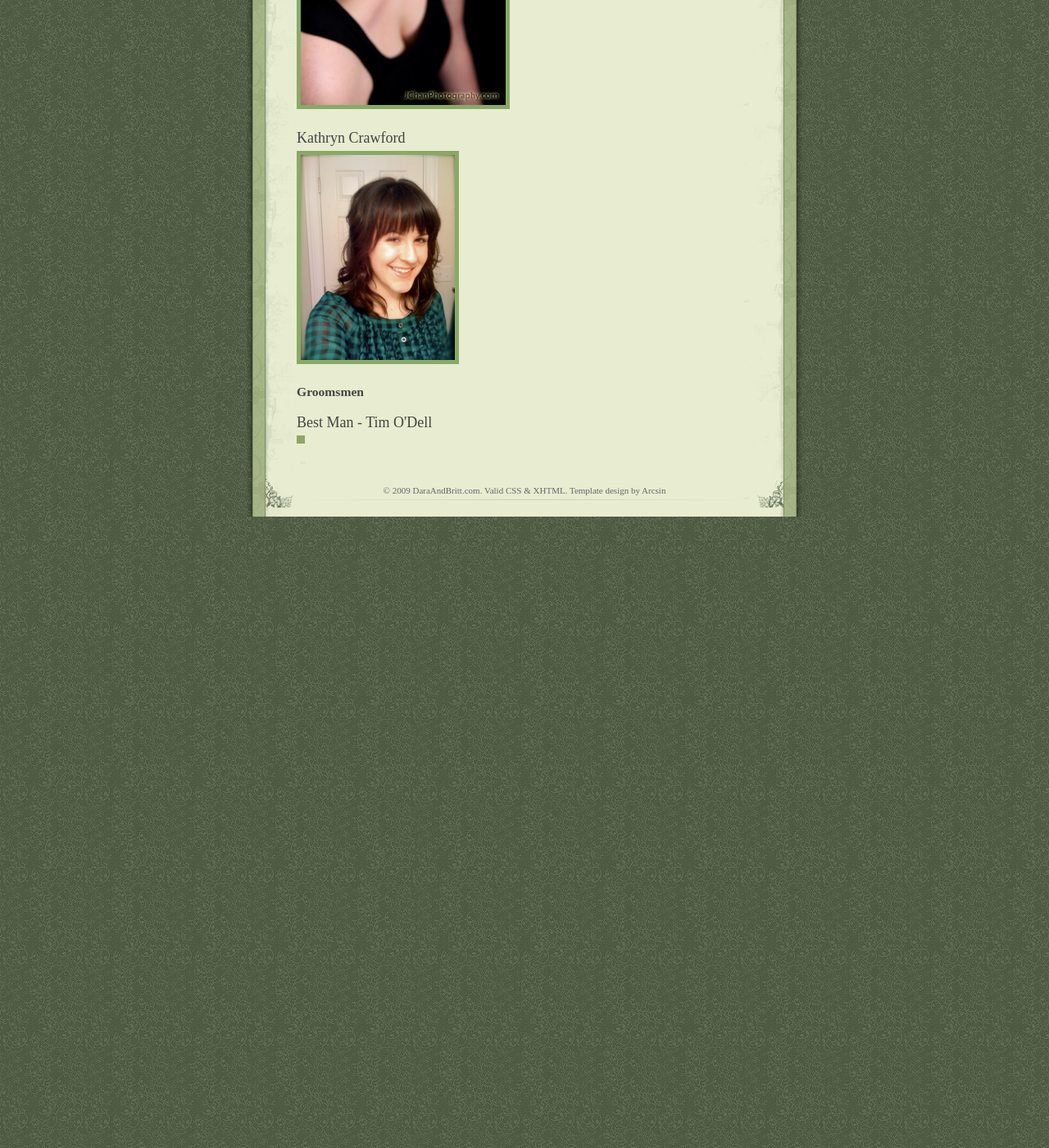
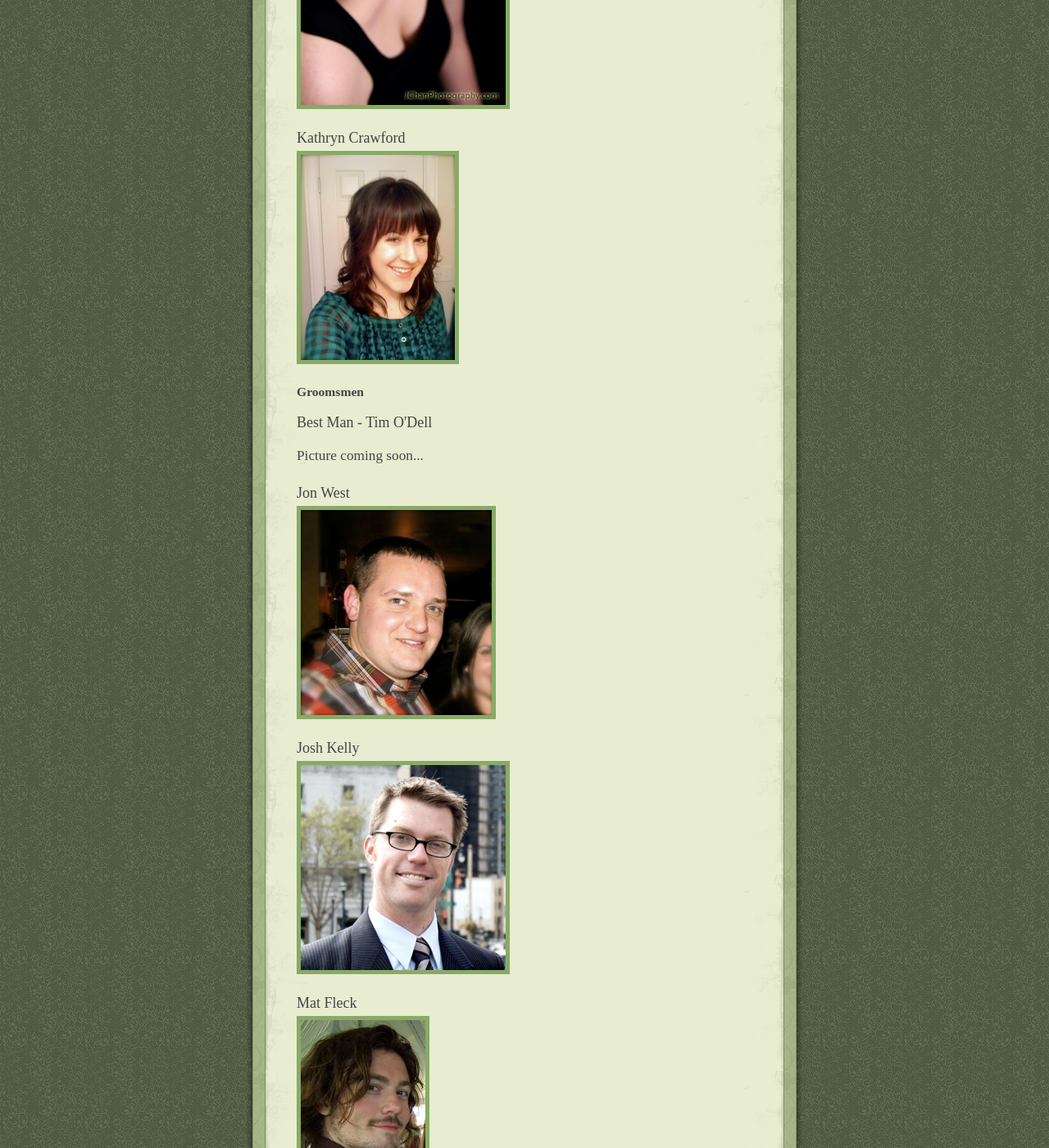
Before and after one commit to britt/wedding-site, a Jekyll site: the page built from wedding_party.html, in a window 1280 px wide and 1400 px high, scrolled down 2294 px. Shown: the whole window at 82% size. Built offline with Jekyll 4.4.1, drawn with Linux system fonts in a browser that asks for light colours; some of the changed text lies outside the part shown.

Commit message:
Added most groomsmen

```diff
--- a/wedding_party.html
+++ b/wedding_party.html
@@ -50,7 +50,37 @@ title: wedding party
     <ul class="wedding_party">
       <li>
         <div class="name">Best Man - Tim O'Dell</div>
-        <img src="" />
+        <!-- <img src="/img/tim.png" /> -->
+        <p>
+          Picture coming soon...
+        </p>
+      </li>
+      <li>
+        <div class="name">Jon West</div>
+        <img src="/img/jon.png" />
+      </li>
+      <li>
+        <div class="name">Josh Kelly</div>
+        <img src="/img/josh.png" />
+      </li>
+      <li>
+        <div class="name">Mat Fleck</div>
+        <img src="/img/mat.jpg" />
+      </li>
+      <li>
+        <div class="name">Patrick Burns</div>
+        <!-- <img src="/img/mat.png" /> -->
+        <p>
+          Picture coming soon...
+        </p>
+      </li>
+      <li>
+        <div class="name">Jay Nelson</div>
+        <img src="/img/jay.jpg" />
+      </li>
+      <li>
+        <div class="name">Cameron Suey</div>
+        <img src="/img/cam.png" />
       </li>
     </ul>
   </div>
```
Also changed, not shown: img/cam.png (added), img/jay.jpg (added), img/jon.png (added), img/josh.png (added), img/mat.jpg (added).
